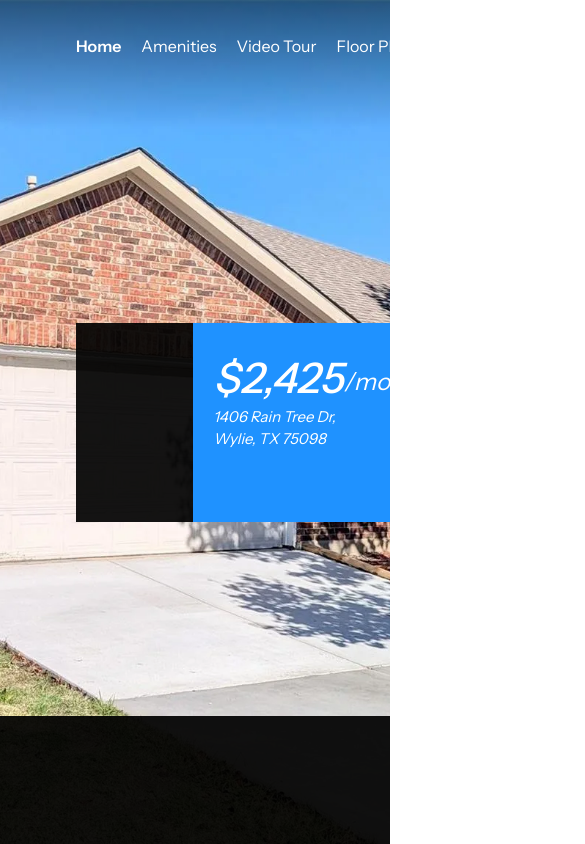
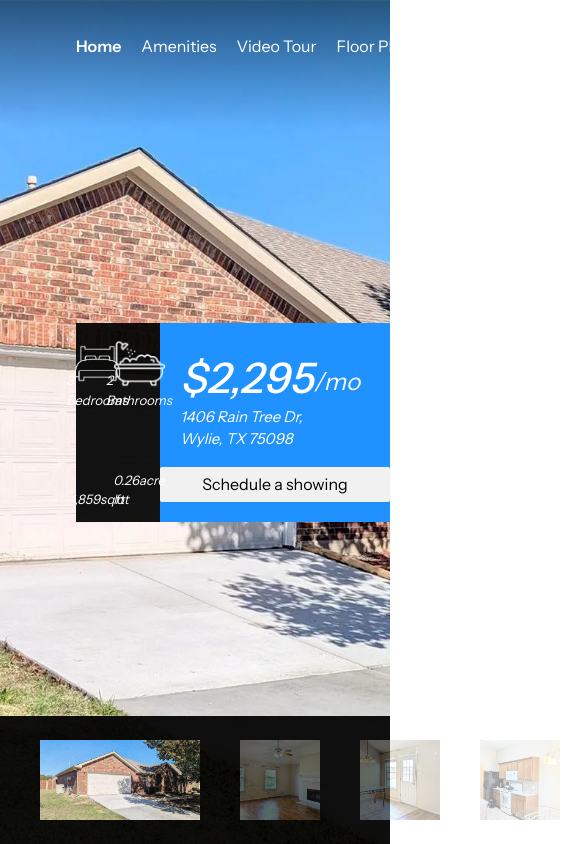
Before and after one commit to omarMilan/Real-Estate-Rental-Platform, a React (Vite) app in the folder projectFolder/: page / in a window 390 px wide. Shown: the top 844 px of the page, 585 px wide, since content can reach past the window. Built offline with nearby package versions, Linux system fonts and the light colour scheme.

Commit message:
homePage almost done. Missing breakpoints and logos

```diff
--- a/projectFolder/package.json
+++ b/projectFolder/package.json
@@ -12,6 +12,7 @@
   "dependencies": {
     "react": "^18.3.1",
     "react-dom": "^18.3.1",
+    "react-router-dom": "^7.0.2",
     "tailwind-merge": "^2.5.5"
   },
   "devDependencies": {
--- a/projectFolder/src/App.jsx
+++ b/projectFolder/src/App.jsx
@@ -1,10 +1,17 @@
 import "./App.css";
-import HomeShowCase from "./components/homePageComponents/homeShowCase";
+import { BrowserRouter, Route, Routes } from "react-router-dom";
+import Home from "./components/homePageComponents/home";
+import ContactPage from "./components/contactPageComponents/contactPage";
 
 function App() {
   return (
     <div>
-      <HomeShowCase />
+      <BrowserRouter>
+        <Routes>
+          <Route path="/" element={<Home />} />
+          <Route path="/Contact-Page" element={<ContactPage />} />
+        </Routes>
+      </BrowserRouter>
     </div>
   );
 }
--- /dev/null
+++ b/projectFolder/src/components/button.jsx
@@ -0,0 +1,3 @@
+export default function Button({ onClick, children }) {
+  return <button onClick={onClick}> {children}</button>;
+}
--- /dev/null
+++ b/projectFolder/src/components/contactPageComponents/contactPage.jsx
@@ -0,0 +1,3 @@
+export default function ContactPage() {
+  return <div></div>;
+}
--- /dev/null
+++ b/projectFolder/src/components/homePageComponents/home.jsx
@@ -0,0 +1,8 @@
+import PictureSelector from "./pictureSelector";
+export default function Home() {
+  return (
+    <div>
+      <PictureSelector />
+    </div>
+  );
+}
--- a/projectFolder/src/components/homePageComponents/homeShowCase.jsx
+++ b/projectFolder/src/components/homePageComponents/homeShowCase.jsx
@@ -1,28 +1,55 @@
-import homeImg1 from "../../assets/homeImages/Homeimage1.webp";
 import RectInfoBox from "./rectangleInfoBox";
+import { useNavigate } from "react-router-dom";
+import Button from "../button";
 
-export default function HomeShowCase() {
+import img1 from "../../assets/homeImages/Homeimage1.webp";
+import img2 from "../../assets/homeImages/Homeimage2.webp";
+import img3 from "../../assets/homeImages/Homeimage3.webp";
+import img4 from "../../assets/homeImages/Homeimage4.webp";
+import img5 from "../../assets/homeImages/Homeimage5.webp";
+import img6 from "../../assets/homeImages/Homeimage6.webp";
+import img7 from "../../assets/homeImages/Homeimage7.webp";
+import img8 from "../../assets/homeImages/Homeimage8.webp";
+import img9 from "../../assets/homeImages/Homeimage9.webp";
+import img10 from "../../assets/homeImages/Homeimage10.webp";
+import img11 from "../../assets/homeImages/Homeimage11.webp";
+import img12 from "../../assets/homeImages/Homeimage12.webp";
+
+export default function HomeShowCase({ imageIndex }) {
+  const navigate = useNavigate();
+  console.log(imageIndex);
+  const images = [
+    img1,
+    img2,
+    img3,
+    img4,
+    img5,
+    img6,
+    img7,
+    img8,
+    img9,
+    img10,
+    img11,
+    img12,
+  ];
+
   return (
     <div className="relative w-full h-screen ">
-      <div className="absolute translate-x-[76px] whitespace-nowrap flex translate-y-[34px] text-white font-instrument-sans size-[18px] z-10 gap-x-[20px]">
+      <div className="absolute translate-x-[76px] font-normal select-none cursor-pointer whitespace-nowrap flex translate-y-[34px] text-white font-instrument-sans size-[18px] z-10 gap-x-[20px]">
         <div className="font-semibold">Home</div>
         <div className="font-normal">Amenities</div>
         <div className="font-normal">Video Tour</div>
         <div className="font-normal">Floor Plan</div>
-        <div className="font-normal">Contact Agent</div>
+        <Button onClick={() => navigate("/Contact-Page")}>Contact Agent</Button>
       </div>
 
       <RectInfoBox className={"pl-[76px] flex items-center h-screen w-full"} />
-
       <img
-        src={homeImg1}
+        src={images[imageIndex]}
         alt="Home Showcase"
-        className="w-full h-full object-cover "
+        className="w-full h-full object-cover select-none"
       />
-
       <div className="absolute top-0 w-full h-32 bg-gradient-to-b from-black to-transparent opacity-50" />
-
-      <div className="absolute bottom-0 w-full h-32 opacity-[93%] bg-black" />
     </div>
   );
 }
--- /dev/null
+++ b/projectFolder/src/components/homePageComponents/pictureSelector.jsx
@@ -0,0 +1,65 @@
+import Button from "../button";
+import { useState } from "react";
+
+import img1 from "../../assets/homeImages/Homeimage1.webp";
+import img2 from "../../assets/homeImages/Homeimage2.webp";
+import img3 from "../../assets/homeImages/Homeimage3.webp";
+import img4 from "../../assets/homeImages/Homeimage4.webp";
+import img5 from "../../assets/homeImages/Homeimage5.webp";
+import img6 from "../../assets/homeImages/Homeimage6.webp";
+import img7 from "../../assets/homeImages/Homeimage7.webp";
+import img8 from "../../assets/homeImages/Homeimage8.webp";
+import img9 from "../../assets/homeImages/Homeimage9.webp";
+import img10 from "../../assets/homeImages/Homeimage10.webp";
+import img11 from "../../assets/homeImages/Homeimage11.webp";
+import img12 from "../../assets/homeImages/Homeimage12.webp";
+import HomeShowCase from "./homeShowCase";
+
+export default function PictureSelector() {
+  const [imageSelected, setImageSelected] = useState(0);
+
+  const images = [
+    img1,
+    img2,
+    img3,
+    img4,
+    img5,
+    img6,
+    img7,
+    img8,
+    img9,
+    img10,
+    img11,
+    img12,
+  ];
+
+  const handleImageClick = (index) => {
+    setImageSelected(index);
+  };
+
+  return (
+    <div>
+      <HomeShowCase imageIndex={imageSelected} />
+
+      <div className="absolute bottom-0 w-full h-32 opacity-[93%] bg-black flex gap-x-10 pl-10">
+        {images.map((image, index) => (
+          <Button key={index} onClick={() => handleImageClick(index)}>
+            <div
+              className={`duration-200  translate-all ${
+                imageSelected === index
+                  ? "w-40 h-20 opacity-100"
+                  : "w-20 h-20 opacity-40"
+              }`}
+            >
+              <img
+                src={image}
+                alt={`Image ${index + 1}`}
+                className="w-full h-full object-cover"
+              />
+            </div>
+          </Button>
+        ))}
+      </div>
+    </div>
+  );
+}
--- a/projectFolder/src/components/homePageComponents/rectangleInfoBox.jsx
+++ b/projectFolder/src/components/homePageComponents/rectangleInfoBox.jsx
@@ -1,10 +1,32 @@
+import bedLogo from "../../assets/logosImages/bedLogo.png";
+import bathLogo from "../../assets/logosImages/bathLogo.png";
+import { useNavigate } from "react-router-dom";
+import Button from "../button";
+
 export default function RectInfoBox({ className }) {
+  const navigate = useNavigate();
+
   return (
     <div className={`flex gap-x-0 absolute ${className || ""}`}>
-      <div className="w-[199px] h-[199px] bg-black opacity-[92%]"></div>
+      <div className="w-[199px] h-[199px] bg-black font-instrument-sans opacity-[92%] grid grid-rows-2 grid-cols-2 select-none">
+        <div className="flex items-end pb-3 italic text-white justify-center text-[13px]">
+          <img src={bedLogo} className="absolute mb-1 h-[85px] w-[85px]" />3
+          Bedrooms
+        </div>
+        <div className="flex items-end pb-3 italic text-white justify-center text-[13px]">
+          <img src={bathLogo} className="absolute mb-1 h-[85px] w-[85px]" />2
+          Bathrooms
+        </div>
+        <div className="flex items-end pb-3 italic text-white justify-center text-[13px]">
+          1,859sqft
+        </div>
+        <div className="flex items-end pb-3 italic text-white justify-center text-[13px]">
+          0.26acre lot
+        </div>
+      </div>
       <div className="w-[286px] h-[199px] bg-customBlue font-instrument-sans">
         <div className="flex items-center font-instrument-sans italic ml-5 mt-6">
-          <div className="text-white text-[42px] font-medium">$2,425</div>
+          <div className="text-white text-[42px] font-medium">$2,295</div>
           <div className="text-white text-[24px] mt-2 font-normal">/mo</div>
         </div>
         <div className="font-instrument-sans text-[15px] text-white italic ml-5 -mt-1">
@@ -13,6 +35,13 @@ export default function RectInfoBox({ className }) {
         <div className="font-instrument-sans text-[15px] text-white italic ml-5">
           Wylie, TX 75098
         </div>
+
+        <div className="bg-customGrey hover:bg-gray-300 transition-all duration-200 w-[230px] h-[35px] flex justify-center text-[16px] select-none cursor-pointer  items-center self-end mx-auto mt-4 rounded-sm  shadow-sm">
+          {" "}
+          <Button onClick={() => navigate("/Contact-Page")}>
+            Schedule a showing
+          </Button>
+        </div>
       </div>
     </div>
   );
--- a/projectFolder/tailwind.config.js
+++ b/projectFolder/tailwind.config.js
@@ -16,6 +16,7 @@ export default {
       },
       colors: {
         customBlue: "#1F92FF",
+        customGrey: "#F1F1F1",
       },
     },
   },
```
Also changed, not shown: projectFolder/src/assets/logosImages/bathLogo.png (added), 1 other file (tests, documents, lock files or other folders).
